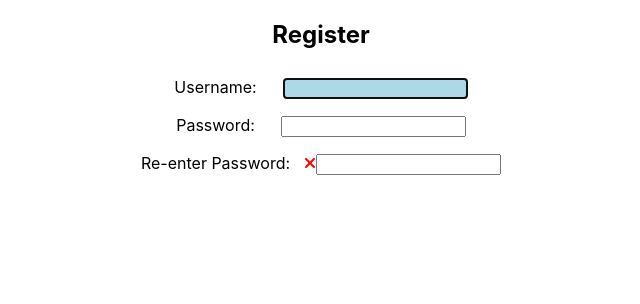
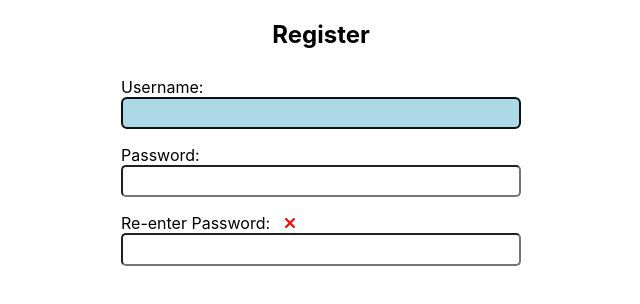
Before and after one commit to opheliah95/hacktoberfest, a React (Create React App) app: page / in a window 1280 px wide. Shown: the top 304 px of the page, without its empty margins (319-959 px from the left). Built offline with nearby package versions, Linux system fonts and the light colour scheme.

Commit message:
added more styling and fix password info error

```diff
--- a/src/Register.js
+++ b/src/Register.js
@@ -93,10 +93,9 @@ const Register = () => {
                                 : "offscreen"
                         }
                     >
-                        <FontAwesomeIcon icon={faInfoCircle} />
-                        Need to be 4 to 24 characters.
-                        <br />
-                        Must begin with a letter.
+                         <FontAwesomeIcon icon={faInfoCircle}
+                            style={{ marginRight: "0.5em" }} />
+                        Username needs to be 4 to 24 characters.
                         <br />
                         Letters, numbers, underscores, hyphens allowed.
                     </p>
@@ -125,12 +124,13 @@ const Register = () => {
                     <p
                         id="uidnote"
                         className={
-                            pwdFocus && user && !validPwd
+                            pwdFocus && !validPwd
                                 ? "instructions"
                                 : "offscreen"
                         }
                     >
-                        <FontAwesomeIcon icon={faInfoCircle} />
+                         <FontAwesomeIcon icon={faInfoCircle}
+                            style={{ marginRight: "0.5em" }} />
                         Your Password needs to be 8 characters at least
                         <br />
                         Must contain at least a number and !@$%
@@ -153,19 +153,20 @@ const Register = () => {
                         onChange={(e) => setMatchPwd(e.target.value)}
                         required
                         aria-invalid={validMatch ? "false" : "true"}
-                        aria-describedby="confirmnote"
+                        aria-describedby="uidnote"
                         onFocus={() => setMatchFocus(true)}
                         onBlur={() => setMatchFocus(false)}
                     />
                     <p
-                        id="confirmnote"
+                        id="uidnote"
                         className={
                             matchFocus && !validMatch
                                 ? "instructions"
                                 : "offscreen"
                         }
                     >
-                        <FontAwesomeIcon icon={faInfoCircle} />
+                        <FontAwesomeIcon icon={faInfoCircle}
+                            style={{ marginRight: "0.5em" }} />
                         Your Password does not match
                     </p>
                 </div>
--- a/src/index.css
+++ b/src/index.css
@@ -28,10 +28,6 @@ code {
   font-weight: 600;
 }
 
-.instructions {
-  visibility: visible;
-}
-
 .offscreen {
  display: none;
 }
@@ -41,4 +37,31 @@ input:focus {
 }
 .labelField {
   padding: 0.5em;
+  display: flex;
+  flex-direction: column;
+  width: 400px;
+  justify-content: center;
 }
+
+.labelField > label {
+  text-align: start;
+}
+.labelField>input {
+  padding: 0.5em;
+  border-radius: 5px;
+
+}
+.labelField>.instructions{
+  text-align: start;
+  visibility: visible;
+}
+.labelField> span > .inline-icon {
+  padding-right: 10px;
+  background-color: aqua;
+}
+
+form {
+  position: absolute;
+  left: 50%;
+  transform: translate(-50%, 0)
+}
```
